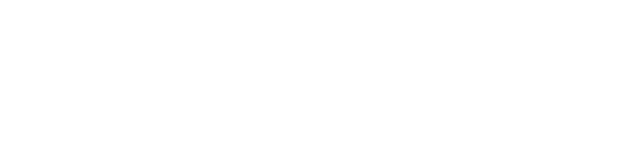
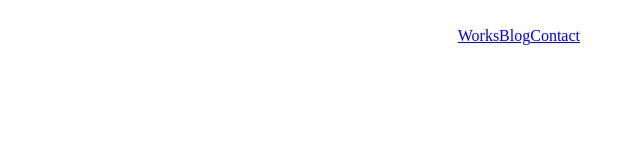
Before and after one commit to Karinaleis/maket1, a plain HTML site: page index.html in a window 1280 px wide. Shown: the whole page, without its empty margins (640-1280 px from the left). Drawn offline with Linux system fonts and the light colour scheme.

Commit message:
start menu

```diff
--- a/css/main.css
+++ b/css/main.css
@@ -0,0 +1,15 @@
+*{
+    margin: 0;
+    padding: 0;
+    box-sizing: border-box;
+}
+.header ul{
+    list-style: none;
+    float: right;
+    margin-top: 27px;
+    margin-right: 60px;
+}
+
+.header li{
+    float: left;
+}
--- a/index.html
+++ b/index.html
@@ -8,6 +8,13 @@
     <link rel="stylesheet" href="css/main.css">
 </head>
 <body>
+    <div class="header">
+        <ul>
+            <li><a href="#">Works</a></li>
+            <li><a href="#">Blog</a></li>
+            <li><a href="#">Contact</a></li>
+        </ul>
 
+    </div>
 </body>
 </html>
```
